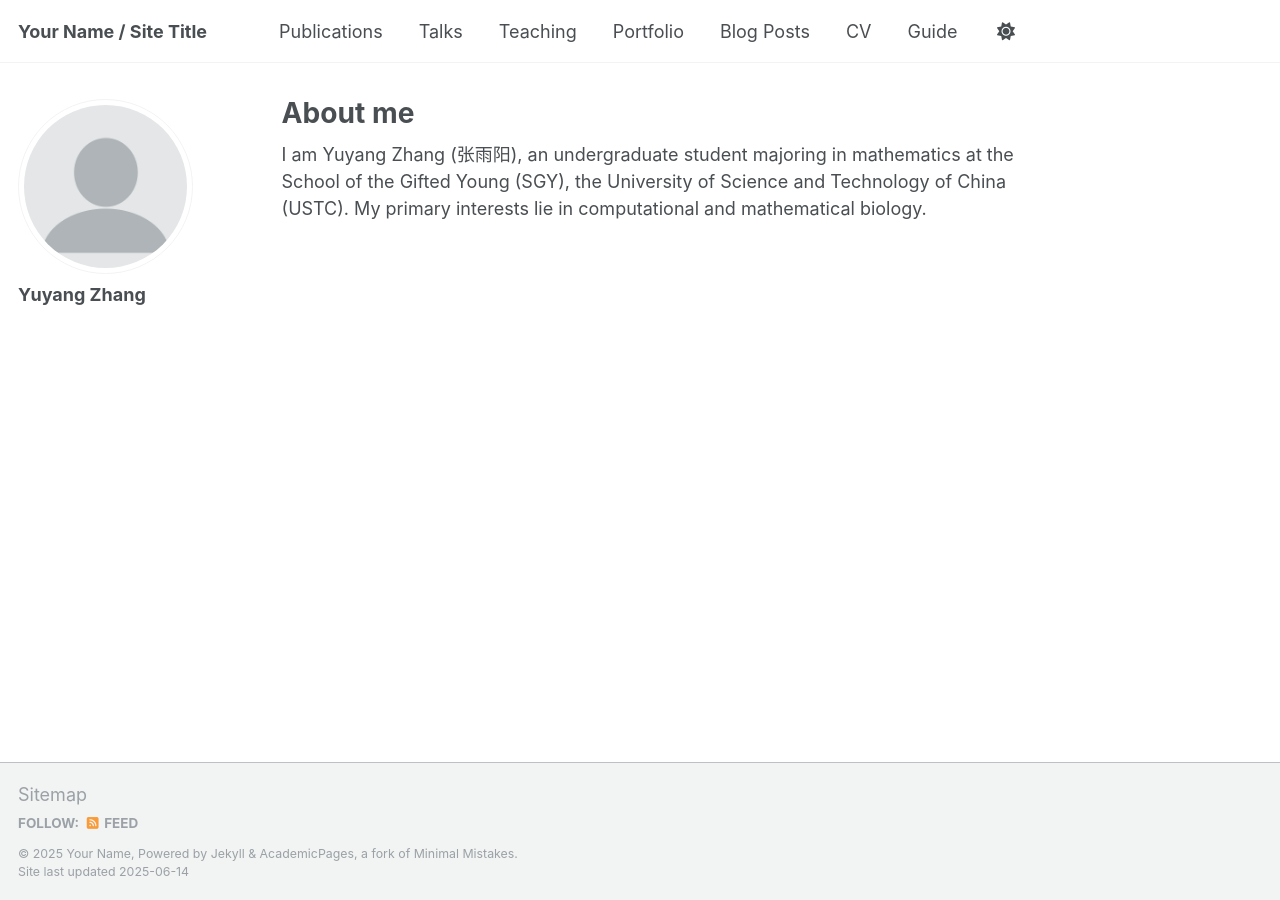
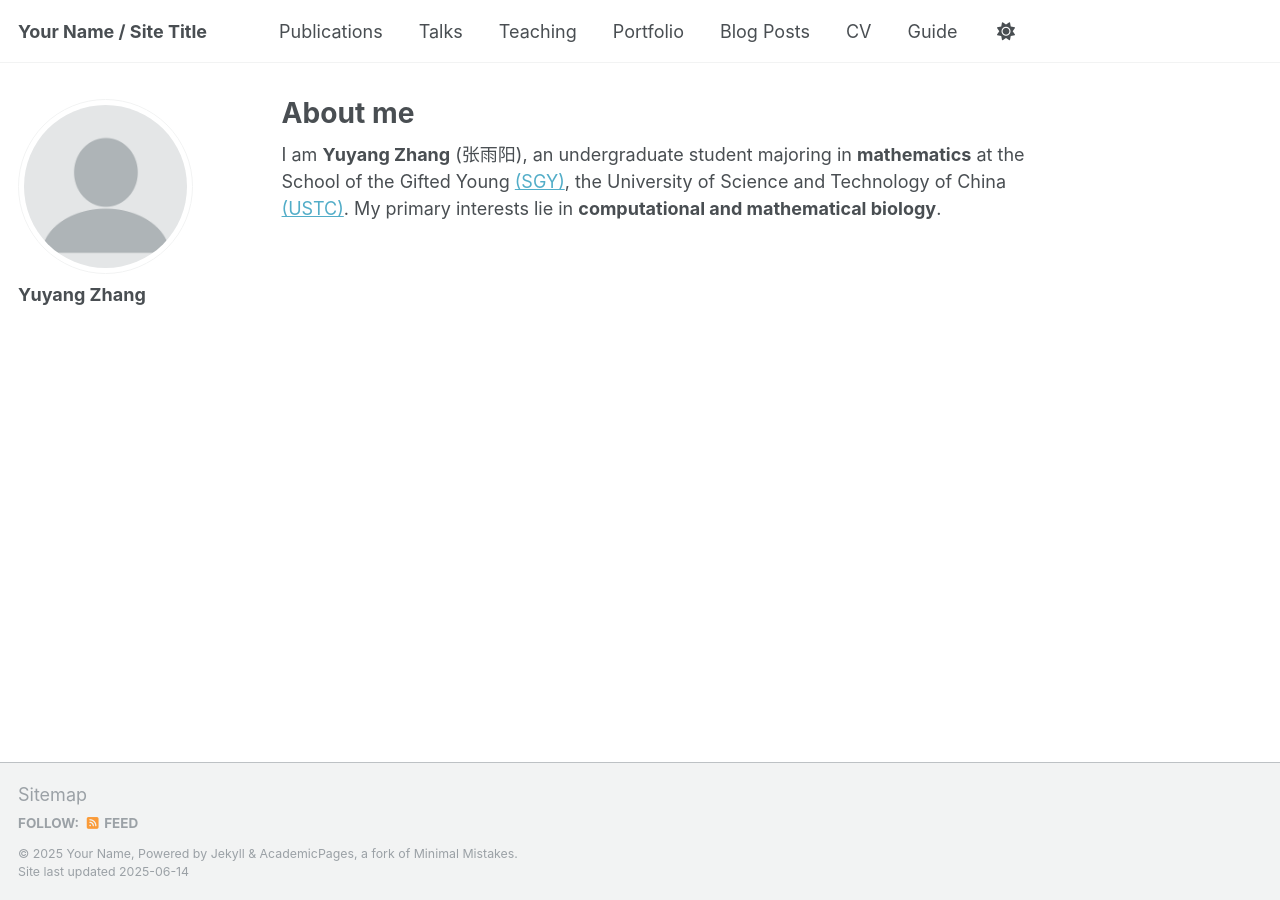
Before and after one commit to yuyangzhang2006/yuyangzhang2006.github.io, a Jekyll site: the page built from _pages/about.md, in a window 1280 px wide. Built offline with Jekyll 4.4.1, drawn with Linux system fonts in a browser that asks for light colours; part of the change alters nothing that is shown.

```diff
--- a/_pages/about.md
+++ b/_pages/about.md
@@ -7,7 +7,7 @@ redirect_from:
   - /about.html
 ---
 
-I am Yuyang Zhang (张雨阳), an undergraduate student majoring in mathematics at the School of the Gifted Young (SGY), the University of Science and Technology of China (USTC). My primary interests lie in computational and mathematical biology.
+I am **Yuyang Zhang** (张雨阳), an undergraduate student majoring in **mathematics** at the School of the Gifted Young [(SGY)](https://sgy.ustc.edu.cn/main.htm), the University of Science and Technology of China [(USTC)](https://www.ustc.edu.cn). My primary interests lie in **computational and mathematical biology**.
 
 <!--
 This is the front page of a website that is powered by the [Academic Pages template](https://github.com/academicpages/academicpages.github.io) and hosted on GitHub pages. [GitHub pages](https://pages.github.com) is a free service in which websites are built and hosted from code and data stored in a GitHub repository, automatically updating when a new commit is made to the repository. This template was forked from the [Minimal Mistakes Jekyll Theme](https://mmistakes.github.io/minimal-mistakes/) created by Michael Rose, and then extended to support the kinds of content that academics have: publications, talks, teaching, a portfolio, blog posts, and a dynamically-generated CV. You can fork [this template](https://github.com/academicpages/academicpages.github.io) right now, modify the configuration and markdown files, add your own PDFs and other content, and have your own site for free, with no ads!
```
